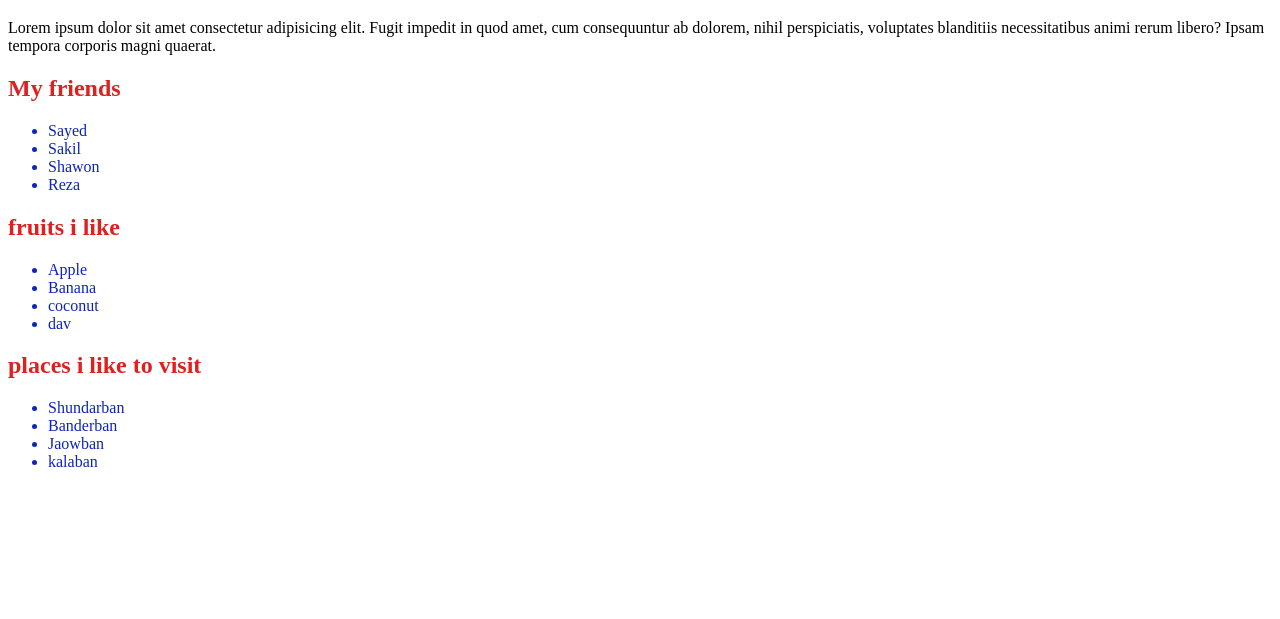
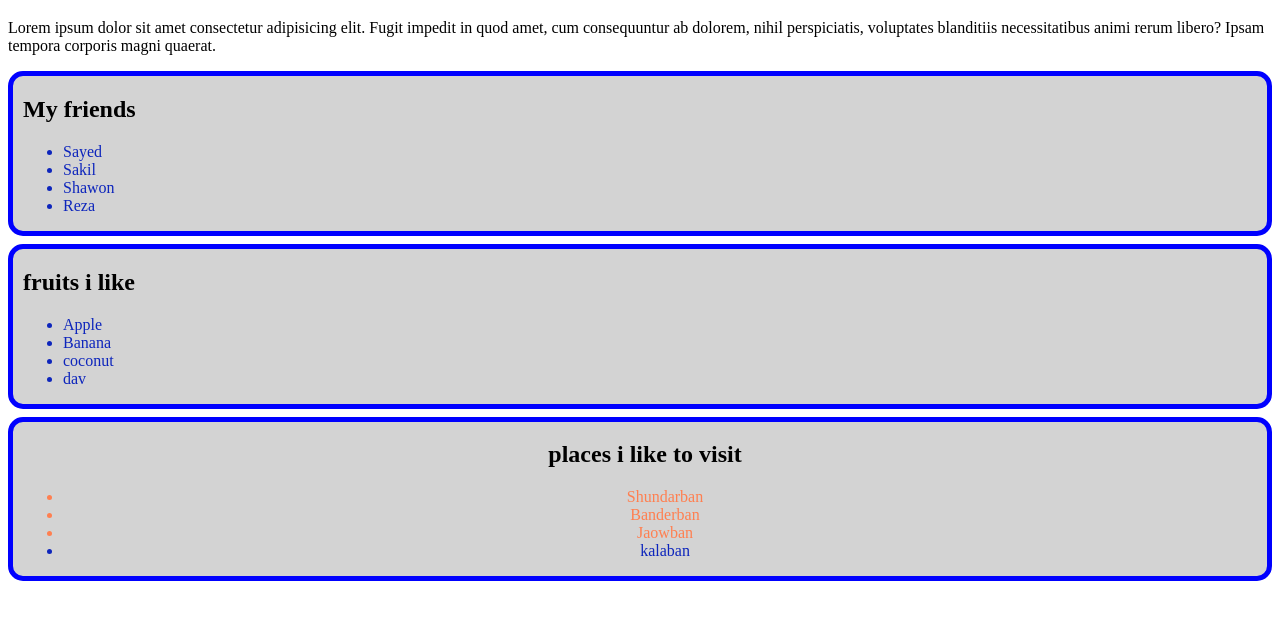
Before and after one commit to mdshawonreza/module-24-dom, a plain HTML site: page index.html in a window 1280 px wide. Shown: the part 61-680 px from the top of the page. Drawn offline with Linux system fonts and the light colour scheme.

Commit message:
add this one

```diff
--- a/index.html
+++ b/index.html
@@ -10,17 +10,23 @@
         li{
             color: rgb(13, 37, 188);
         }
+        #fruits-title ,#friends-title,#place-title {
+            color: black;
+        }
+        .place1{
+            color: coral;
+        }
     </style>
 
 </head>
 <body>
     <header>
-        <h1>welcome to my DOM</h1>
+        <h1 id="header-title">welcome to my DOM</h1>
         <p>Lorem ipsum dolor sit amet consectetur adipisicing elit. Fugit impedit in quod amet, cum consequuntur ab dolorem, nihil perspiciatis, voluptates blanditiis necessitatibus animi rerum libero? Ipsam tempora corporis magni quaerat.</p>
     </header>
     <main>
        <section>
-        <h1>My friends</h1>
+        <h1 id="friends-title">My friends</h1>
         <ul>
             <li>Sayed</li>
             <li>Sakil</li>
@@ -29,8 +35,8 @@
 
         </ul>
        </section>
-        <section>
-            <h1>fruits i like</h1>
+        <section class="fruits-container">
+            <h1 id="fruits-title" class="need-food  need-fruit">fruits i like</h1>
             <ul>
                 <li>Apple</li>
                 <li>Banana</li>
@@ -38,27 +44,32 @@
                 <li>dav</li>
             </ul>
         </section>
-        <section>
-            <h1>places i like to visit</h1>
+        <section id="places-container">
+            <h1 id="place-title">places i like to visit</h1>
             <ul>
-                <li>Shundarban</li>
-                <li>Banderban</li>
-                <li>Jaowban</li>
+                <li class="place1">Shundarban</li>
+                <li class="place1">Banderban</li>
+                <li class="place1">Jaowban</li>
                 <li>kalaban</li>
             </ul>
         </section>
     </main>
+    <script src="js/stylein.js"></script>
     <script src="js/dom.js"></script>
     <script>
         const liCollection=document.getElementsByTagName('li');
         // console.log(liCollection);
         for(const li of liCollection){
-            console.log(li.innerText);
+            // console.log(li.innerText);
         }
 
         const headingsCollection=document.getElementsByTagName('h1');
         for(const h1 of headingsCollection){
-            console.log(h1.innerText);
+            // console.log(h1.innerText);
+        }
+        const places=document.getElementsByClassName('place1');
+        for(const place of places){
+            // console.log(place);
         }
     </script>
 </body>
--- a/js/dom.js
+++ b/js/dom.js
@@ -1,2 +1,2 @@
-console.log('hellow DOM');
+// console.log('hellow DOM');
 // console.log(document.body);
--- /dev/null
+++ b/js/styleIn.js
@@ -0,0 +1,13 @@
+const sections=document.querySelectorAll('section');
+for(const section of sections){
+
+    section.style.border='5px solid blue';
+    section.style.marginBottom='8px';
+    section.style.borderRadius='15px';
+    section.style.paddingLeft='10px';
+    section.style.backgroundColor='lightGray';
+}
+// const placesContainer=document.getElementById('places-container');
+// placesContainer.style.backgroundColor='lightGreen';
+const placesContainer=document.getElementById('places-container');
+placesContainer.classList.add('text-center');
--- a/styles/dom.css
+++ b/styles/dom.css
@@ -1,3 +1,6 @@
 h1{
  color: rgb(223, 32, 32);
 }
+.text-center{
+    text-align: center;
+}
```
Also changed, not shown: js/append.js (added).
